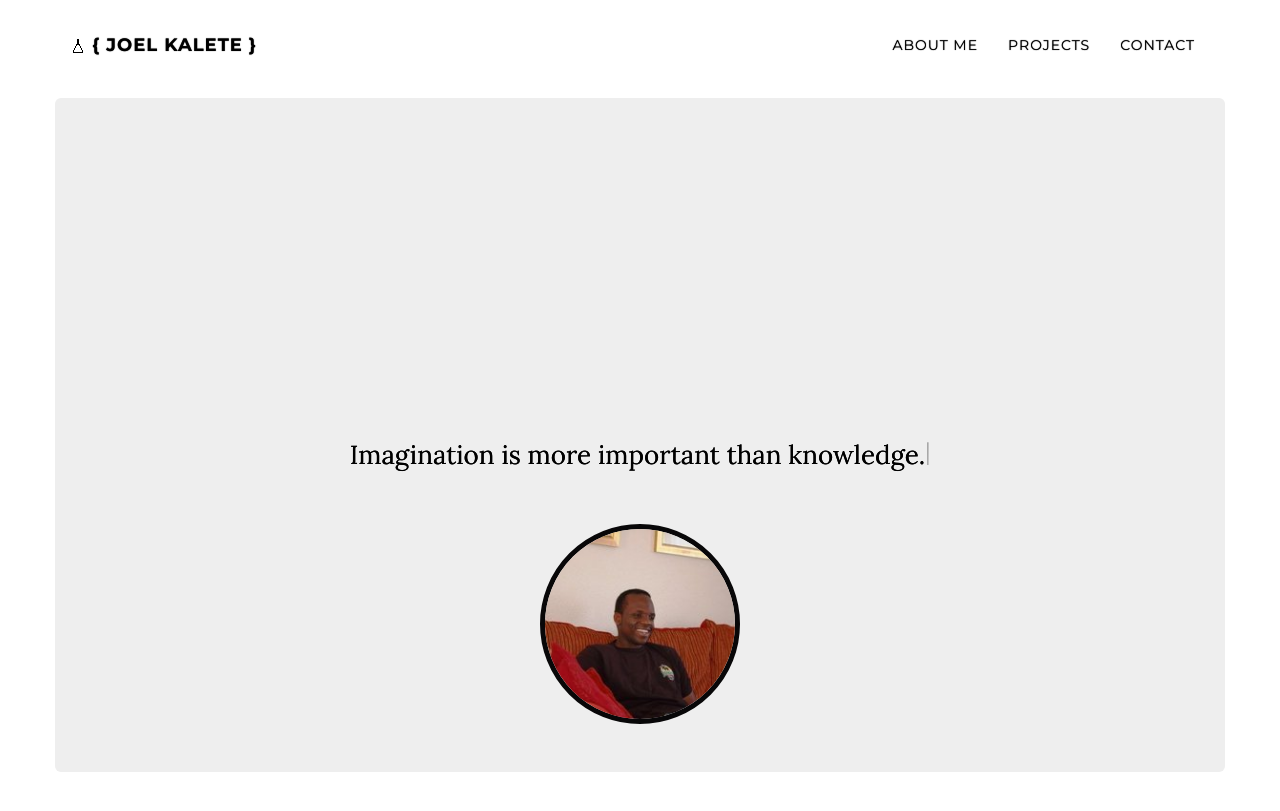
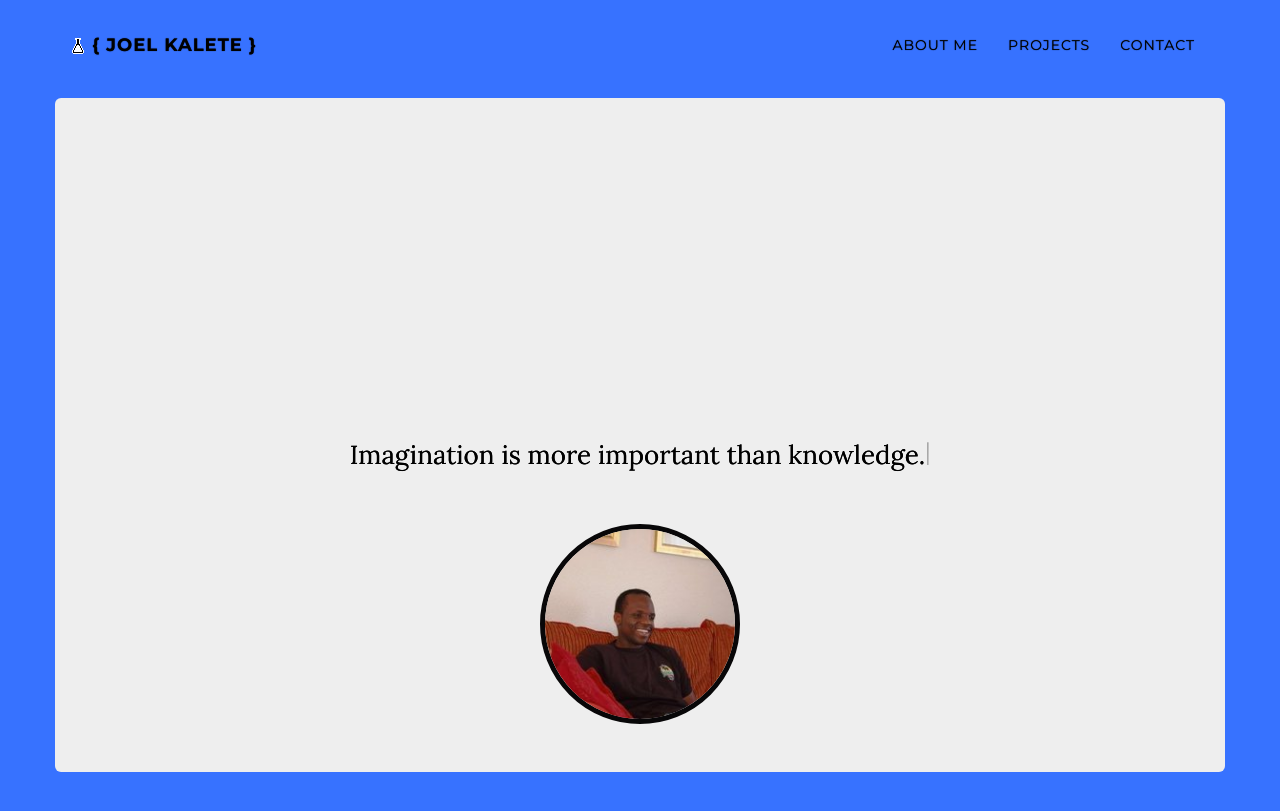
Before and after one commit to joelkay/oldsite, a Jekyll site: the page built from index.html, in a window 1280 px wide and 900 px high. Shown: the top 811 px of the window. Built offline with Jekyll 4.4.1, drawn with Linux system fonts in a browser that asks for light colours; nearby versions of some CDN libraries.

Commit message:
Update _variables.scss

```diff
--- a/_sass/_variables.scss
+++ b/_sass/_variables.scss
@@ -1,7 +1,8 @@
 // Variables
 
 // Main color
-$primary-color: #fff;
+//$primary-color: #fff;
+$primary-color: #3772FF;
 $header-color: #3A3D3D;
 // Anchor color
 $secondary-color: #3772FF;
```
